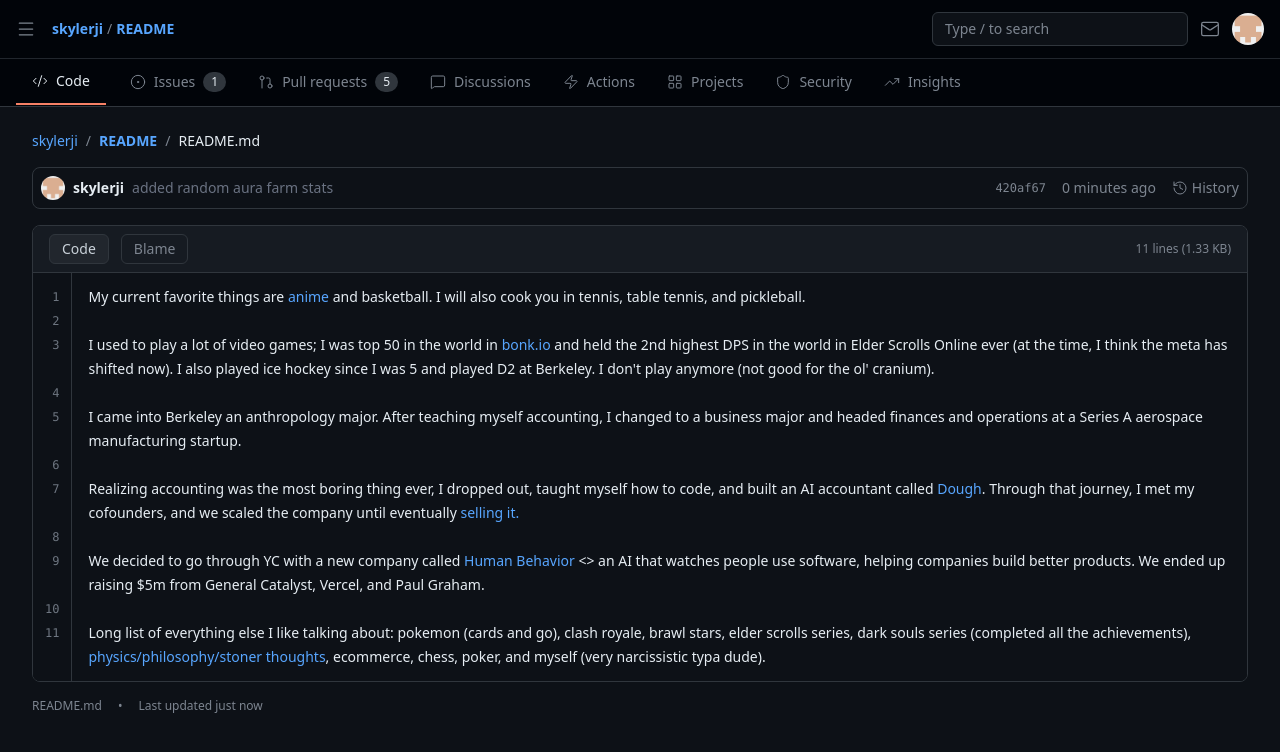
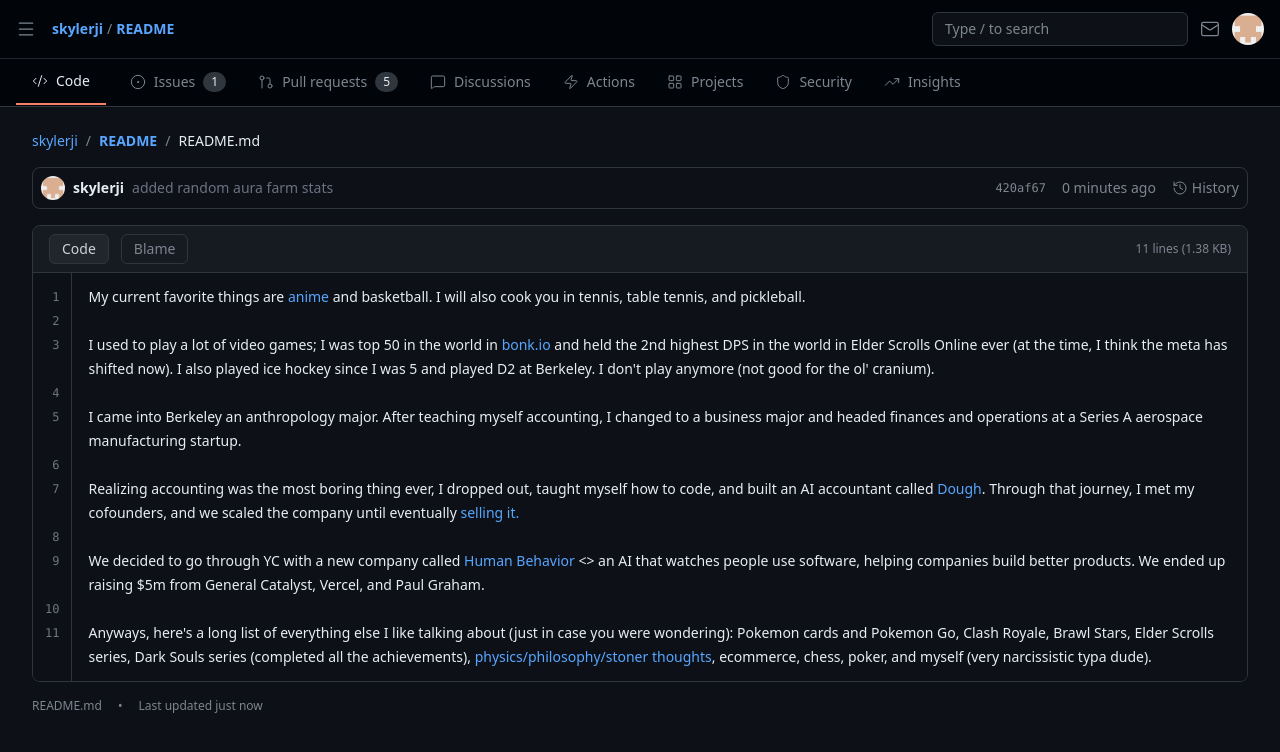
Before and after one commit to SkylerJi/skylerjipersonal, a Next.js app: page / in a window 1280 px wide. Shown: the top 752 px of the page. Built offline with nearby package versions, Linux system fonts and the light colour scheme.

Commit message:
more text changes

```diff
--- a/app/components/GitHubBody.tsx
+++ b/app/components/GitHubBody.tsx
@@ -66,7 +66,7 @@
       content: ""
     },
     {
-      content: ["Long list of everything else I like talking about: pokemon (cards and go), clash royale, brawl stars, elder scrolls series, dark souls series (completed all the achievements),",
+      content: ["Anyways, here's a long list of everything else I like talking about (just in case you were wondering): Pokemon cards and Pokemon Go, Clash Royale, Brawl Stars, Elder Scrolls series, Dark Souls series (completed all the achievements),",
         { type: 'link', text: ' physics/philosophy/stoner thoughts', href: 'https://www.universalism.co/' },
         ", ecommerce, chess, poker, and myself (very narcissistic typa dude)."
       ],
```
